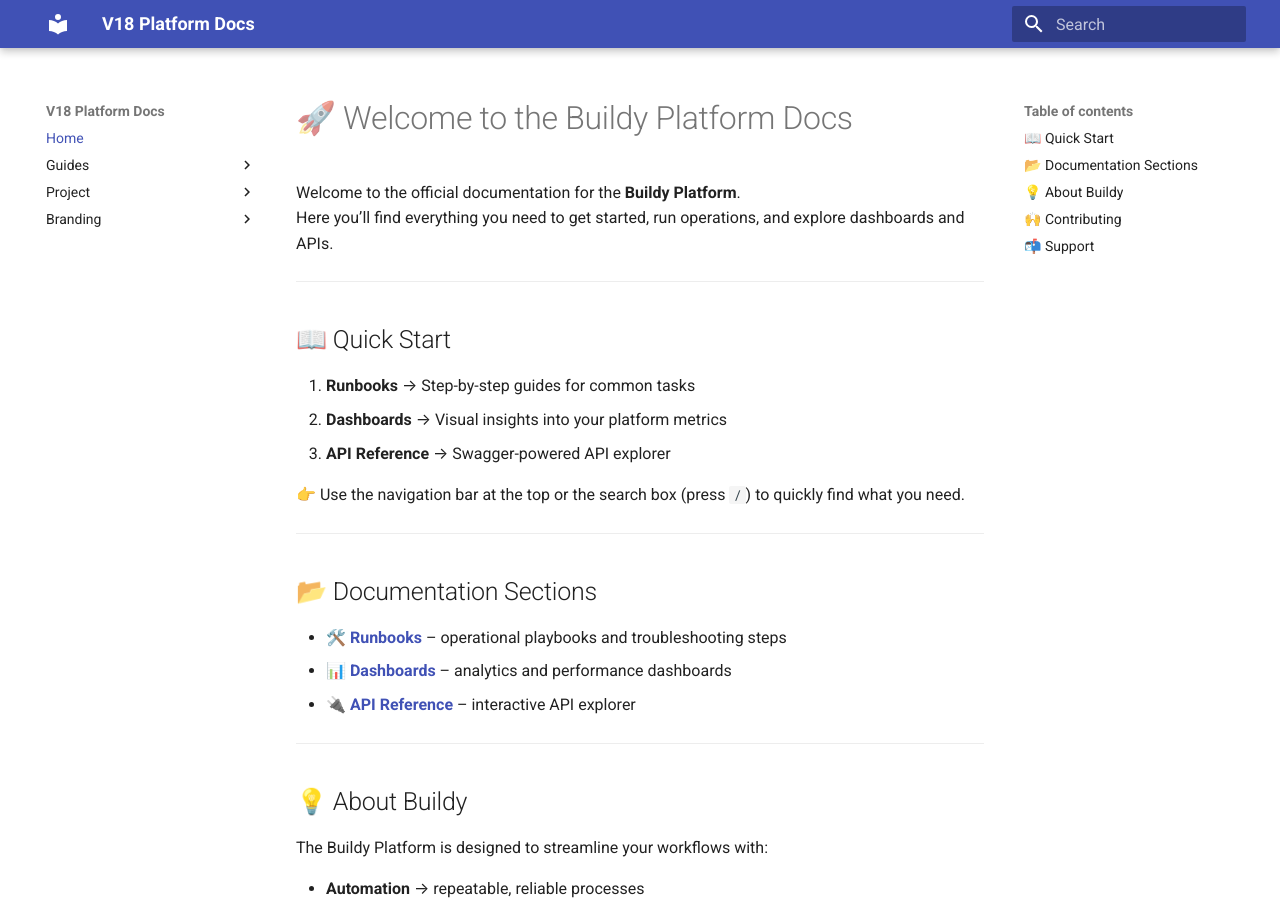
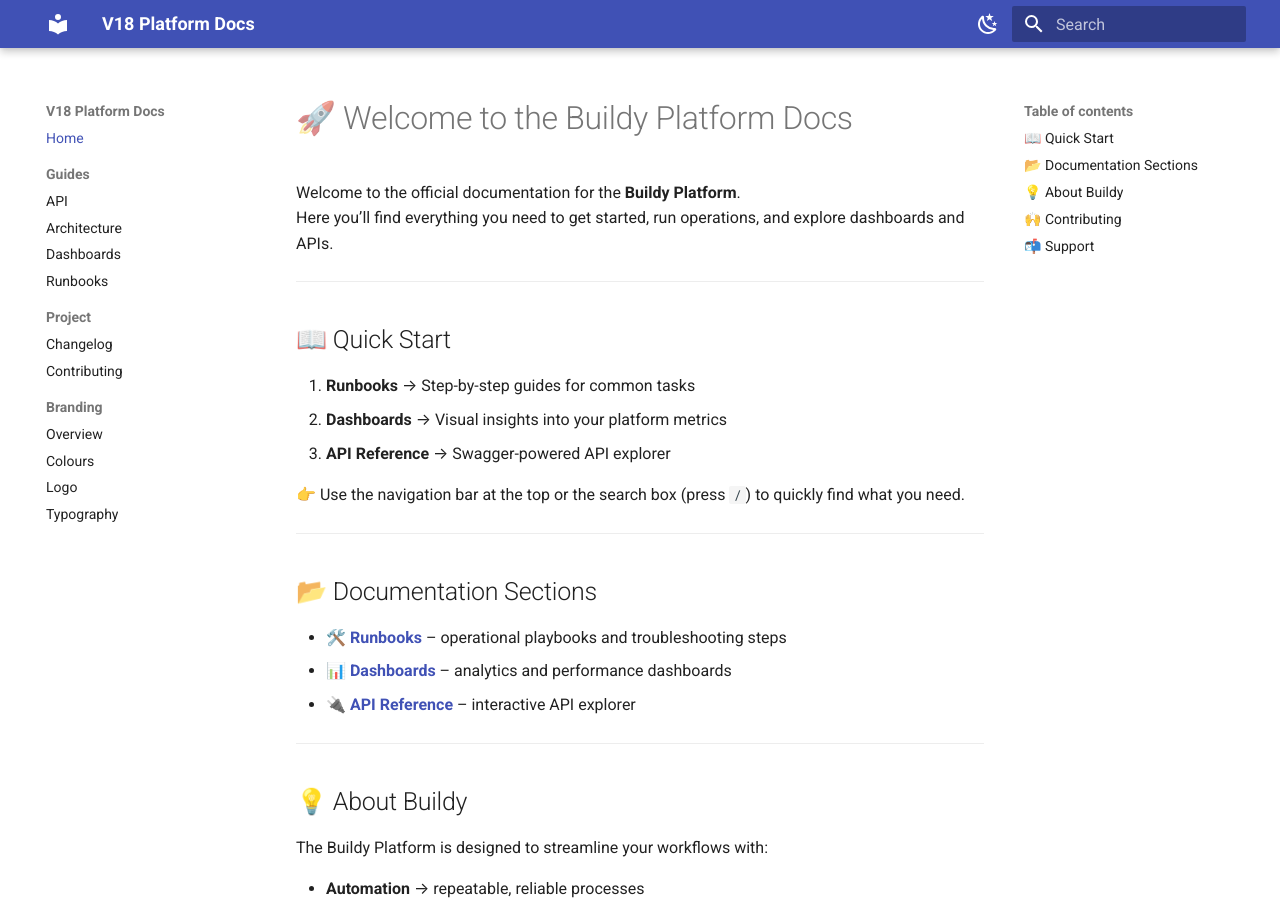
Before and after one commit to Kello54/Buildy, an MkDocs documentation site: the page built from docs/index.md, in a window 1280 px wide and 900 px high. Built offline with MkDocs 1.6.1 and Material for MkDocs 9.7.7, drawn with Linux system fonts in a browser that asks for light colours.

Commit message:
Update mkdocs.yml

```diff
--- a/mkdocs.yml
+++ b/mkdocs.yml
@@ -4,6 +4,25 @@
 
 theme:
   name: material
+  palette:
+    - scheme: default
+      primary: indigo
+      accent: indigo
+      toggle:
+        icon: material/weather-night
+        name: Switch to dark mode
+    - scheme: slate
+      primary: indigo
+      accent: indigo
+      toggle:
+        icon: material/weather-sunny
+        name: Switch to light mode
+  features:
+    - navigation.instant
+    - navigation.sections
+    - navigation.top
+    - search.highlight
+    - search.suggest
 
 nav:
   - Home: index.md
```
